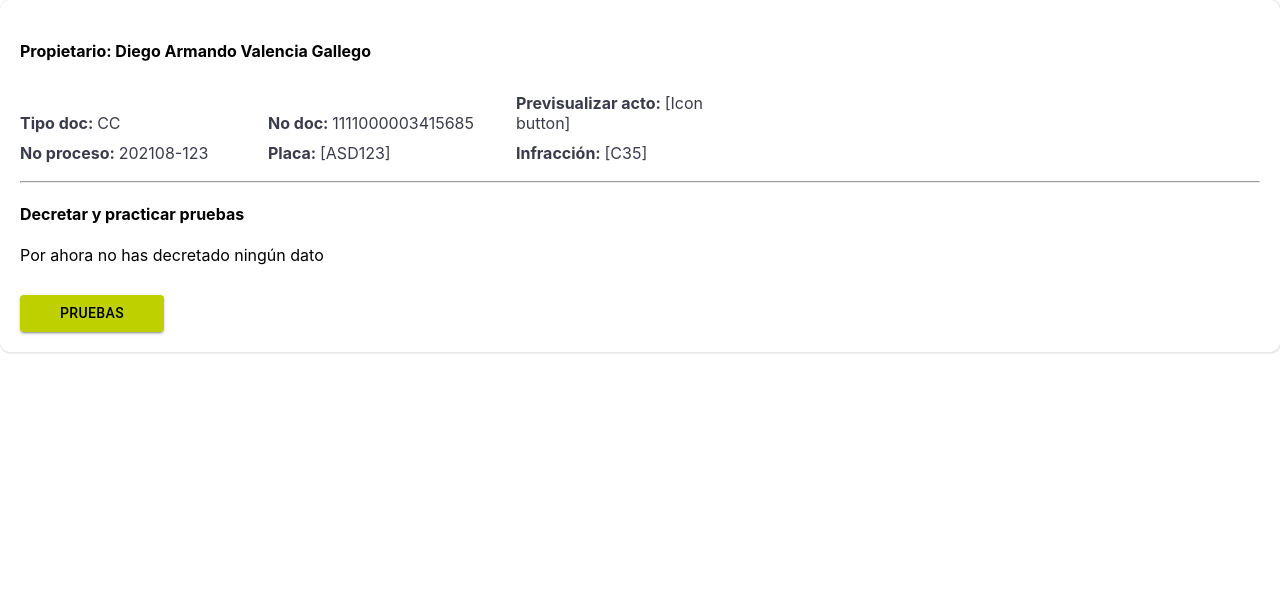
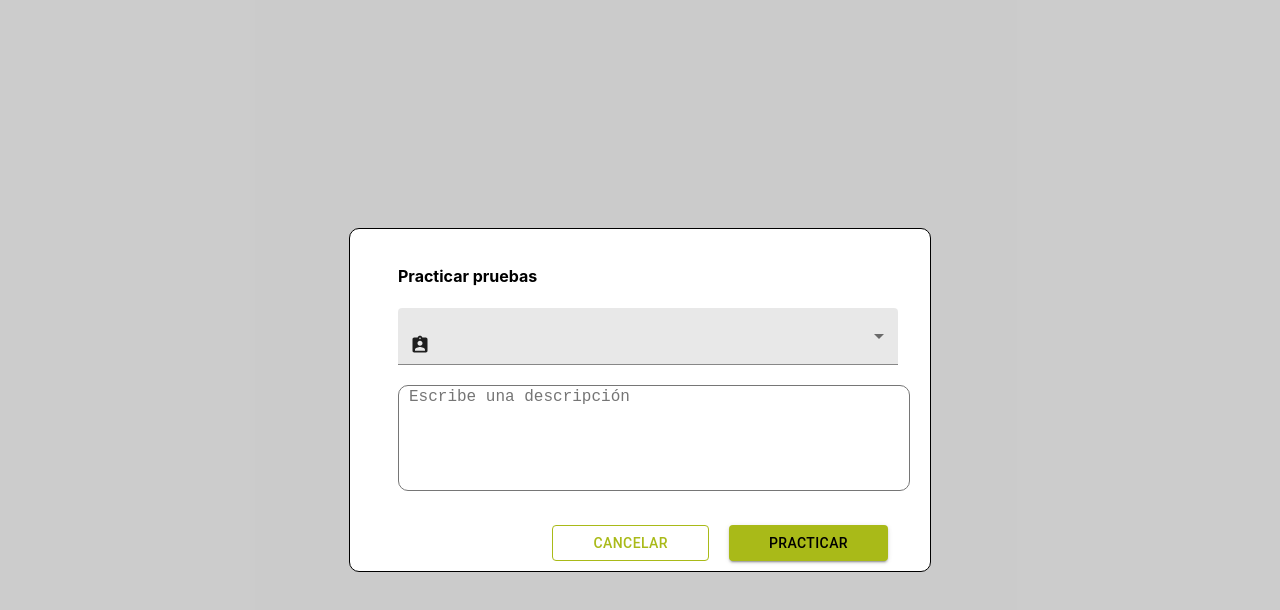
Before and after one commit to JohannCepeda16/fenix, a React (Create React App) app: page / in a window 1280 px wide. Shown: the top 610 px of the page. Built offline with nearby package versions, Linux system fonts and the light colour scheme; the HTML template or start-up script is replaced by a standard one.

Commit message:
Practicar pruebas panel ok

```diff
--- a/src/App.tsx
+++ b/src/App.tsx
@@ -5,6 +5,7 @@ import GeneralLaws from "./components/GeneralLaws";
 import FreeVersionForm from "./components/forms/FreeVersionForm";
 import ProcessHeader from "./components/commons/ProcessHeader";
 import ProofView from "./components/process/proofs/ProofView";
+import LoadProof from "./components/process/proofs/LoadProof";
 
 function App() {
   const infringementInitialState = {
@@ -42,10 +43,15 @@ function App() {
       )}
       {false && <FreeVersionForm />}
       {
+        false &&
         <ProofView
           infringement={infringement}
           setInfringement={setInfringement}
         />
+      }
+      {
+        true &&
+        <LoadProof />
       }
     </div>
   );
--- a/src/components/process/proofs/ListProofs.tsx
+++ b/src/components/process/proofs/ListProofs.tsx
@@ -3,8 +3,9 @@ import "../ModalView.scss";
 import "../../forms/Forms.scss";
 import FormControlLabel from "@material-ui/core/FormControlLabel";
 import RadioGroup from "@material-ui/core/RadioGroup";
-import Radio from "@material-ui/core/Radio";
+import Radio, { RadioProps } from "@material-ui/core/Radio";
 import Button from "@material-ui/core/Button";
+import withStyles from "@material-ui/core/styles/withStyles";
 
 export default function ListProofs(props: any) {
   const formik = useFormik({
@@ -15,7 +16,7 @@ export default function ListProofs(props: any) {
     },
     onSubmit: (values) => {
       console.log(values);
-      alert("Debe direccionar a la pantalla de pruebas")
+      alert("Debe direccionar a la pantalla de pruebas");
     },
   });
 
@@ -38,7 +39,7 @@ export default function ListProofs(props: any) {
             placeholder="Escribe una descripción"
             style={{
               height: "100px",
-              marginTop:"20px"
+              marginTop: "20px",
             }}
           />
           <RadioGroup
@@ -49,13 +50,15 @@ export default function ListProofs(props: any) {
             <FormControlLabel
               value="A petición de parte"
               onChange={formik.handleChange}
-              control={<Radio />}
+              control={<RadioGreen />}
+              color="#6b6b6b"
               label="A petición de parte*"
             />
             <FormControlLabel
               value="De oficio"
               onChange={formik.handleChange}
-              control={<Radio />}
+              control={<RadioGreen />}
+              color="#6b6b6b"
               label="De oficio*"
             />
           </RadioGroup>
@@ -92,3 +95,13 @@ export default function ListProofs(props: any) {
     </div>
   );
 }
+
+export const RadioGreen = withStyles({
+  root: {
+    color: "gray",
+    "&$checked": {
+      color: "#a9ba18",
+    },
+  },
+  checked: {},
+})((props: RadioProps) => <Radio color="default" {...props} />);
--- /dev/null
+++ b/src/components/process/proofs/LoadProof.tsx
@@ -0,0 +1,125 @@
+import Button from "@material-ui/core/Button";
+import { useFormik } from "formik";
+import "../ModalView.scss";
+import PublishIcon from "@material-ui/icons/Publish";
+import FormControl from "@material-ui/core/FormControl";
+import AssignmentIndIcon from "@material-ui/icons/AssignmentInd";
+import Select from "@material-ui/core/Select";
+import MenuItem from "@material-ui/core/MenuItem";
+
+export default function LoadProof() {
+  const formik = useFormik({
+    initialValues: {
+      type: "",
+      description: "",
+      file: { name: "" },
+    },
+    onSubmit: (values) => {},
+  });
+
+  const cancelAction = () => {};
+
+  return (
+    <div className="Modal-container">
+      <div className="Modal">
+        <h4>Practicar pruebas</h4>
+        <form onSubmit={formik.handleSubmit}>
+          <FormControl
+            variant="filled"
+            style={{ display: "block", marginTop: "20px" }}
+          >
+            <Select
+              placeholder="Tipo de Prueba"
+              value={formik.values.type}
+              displayEmpty
+              name="type"
+              onChange={formik.handleChange}
+              style={{ display: "block" }}
+              renderValue={(value) => (
+                <div style={{ display: "flex" }}>
+                  <AssignmentIndIcon fontSize="small" />
+                  <span style={{ marginLeft: "10px", alignSelf: "center" }}>
+                    {" "}
+                    {value}
+                  </span>
+                </div>
+              )}
+            >
+              <MenuItem value="Documental">Documental</MenuItem>
+              <MenuItem value="Testimonial "> Testimonial</MenuItem>
+            </Select>
+          </FormControl>
+          <textarea
+            required
+            onChange={formik.handleChange}
+            id="description"
+            value={formik.values.description}
+            className="TextArea"
+            placeholder="Escribe una descripción"
+            style={{
+              height: "100px",
+              marginTop: "20px",
+            }}
+          />
+
+          {formik.values.type === "Documental" && (
+            <Button
+              variant="text"
+              component="label"
+              style={{
+                width: "100%",
+                padding: 0,
+                margin: 0,
+                marginTop: "10px",
+              }}
+            >
+              <div className="Modal-Input-file">
+                <div className="Modal-file-icon">
+                  <PublishIcon />
+                </div>
+                <p style={{ color: "#c6c6c6", textAlign: "center" }}>
+                  Sube el archivo
+                </p>
+                <input
+                  name="file"
+                  onChange={formik.handleChange}
+                  type="file"
+                  hidden
+                />
+              </div>
+            </Button>
+          )}
+
+          <div style={{ float: "right", marginTop: "20px" }}>
+            <Button
+              variant="outlined"
+              style={{
+                color: "#a9ba18",
+                borderColor: "#a9ba18",
+                margin: "10px",
+                paddingLeft: "40px",
+                paddingRight: "40px",
+              }}
+              onClick={() => cancelAction()}
+            >
+              Cancelar
+            </Button>
+            <Button
+              variant="contained"
+              style={{
+                color: "black",
+                backgroundColor: "#a9ba18",
+                margin: "10px",
+                paddingLeft: "40px",
+                paddingRight: "40px",
+              }}
+              type="submit"
+            >
+              Practicar
+            </Button>
+          </div>
+        </form>
+      </div>
+    </div>
+  );
+}
```
